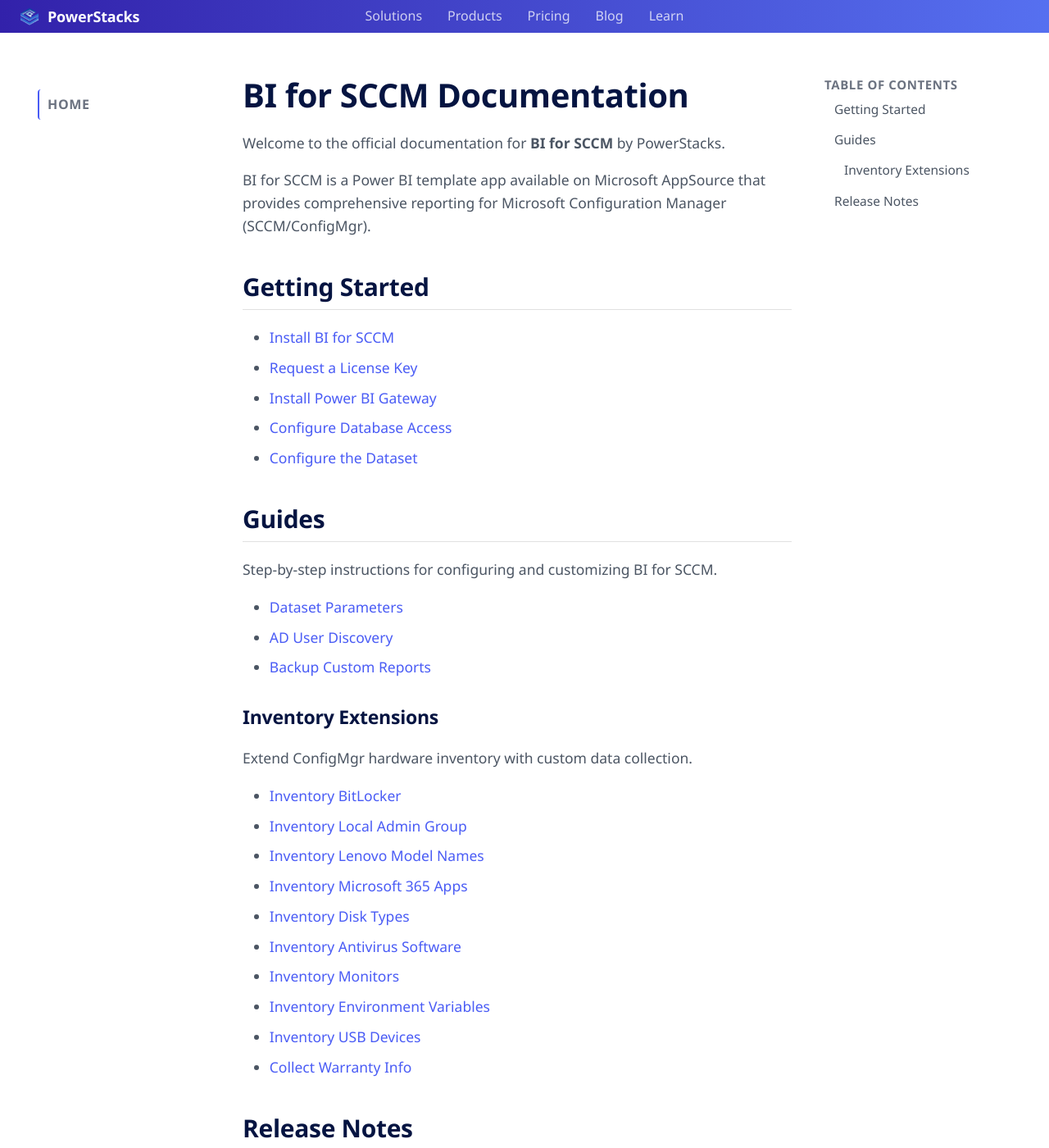
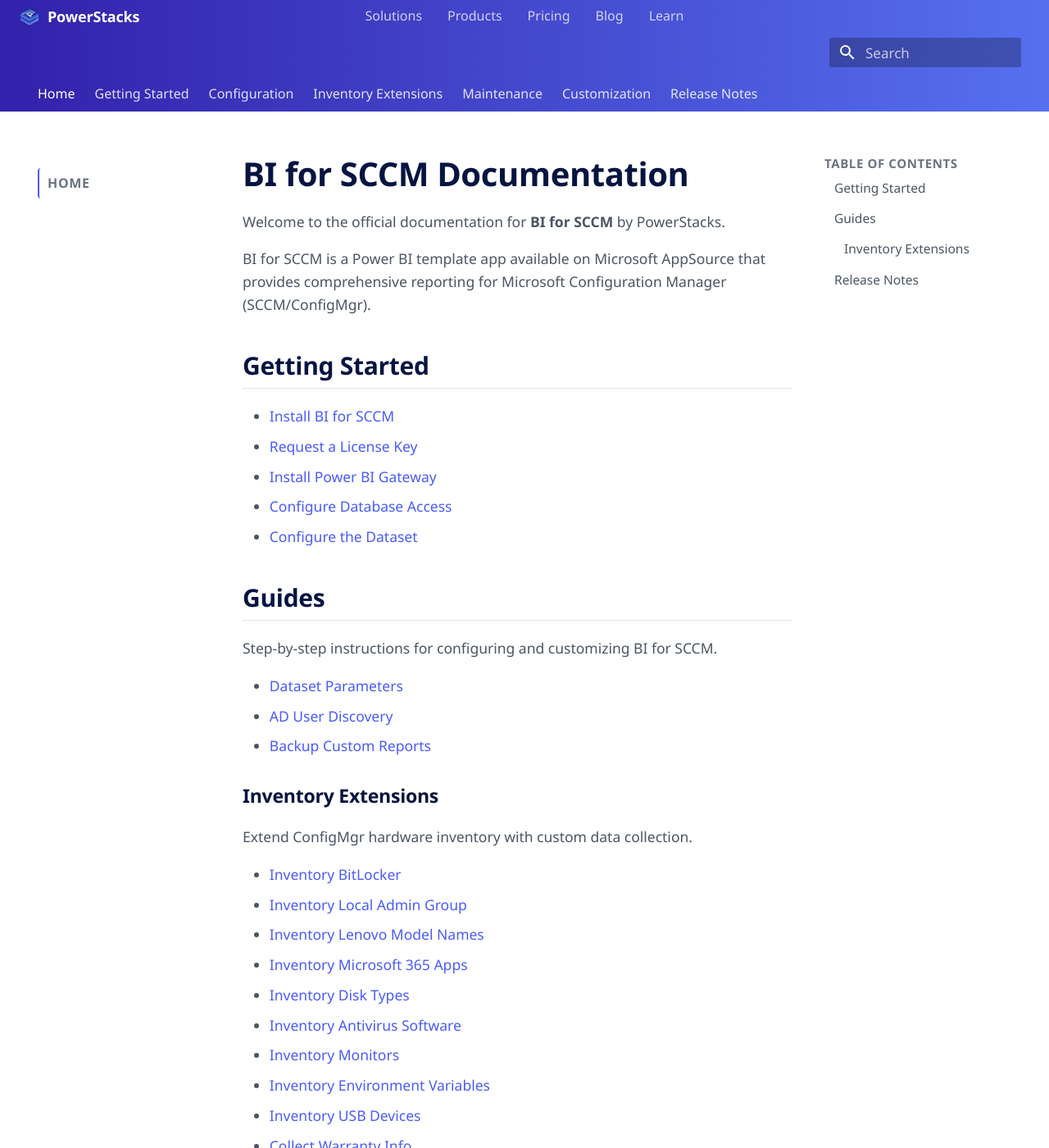
Before and after one commit to powerstacks-corp/BI-for-SCCM, an MkDocs documentation site: the page built from docs/index.md, in a window 1280 px wide and 1400 px high. Shown: the whole window at 82% size. Built offline with MkDocs 1.6.1 and Material for MkDocs 9.7.7, drawn with Linux system fonts in a browser that asks for light colours; some web fonts are replaced; comment, search, counter and statistics services are not loaded.

Commit message:
Fix docs: restore header/tabs, remove dark mode toggle
- Replaced header height:0 collapse with selective hiding of inner
  elements (logo, title, source). Header stays visible with gradient
  background so MkDocs tabs and search continue to work.
- Removed dark mode palette toggle to match light-only main website.

Co-Authored-By: Claude Opus 4.6 <noreply@anthropic.com>

```diff
--- a/docs/stylesheets/microsoft-learn.css
+++ b/docs/stylesheets/microsoft-learn.css
@@ -231,14 +231,21 @@
   }
 }
 
-/* ── Header — collapsed but kept in DOM for tab support ── */
+/* ── Header — show only search, hide branding ── */
 .md-header {
-  height: 0 !important;
-  min-height: 0 !important;
-  padding: 0 !important;
-  overflow: hidden !important;
-  background: transparent !important;
+  background: linear-gradient(90deg, #3221AA 0%, #5670F0 100%) !important;
   box-shadow: none !important;
+}
+
+.md-header__button.md-logo,
+.md-header__title,
+.md-header__source,
+.md-header__option {
+  display: none !important;
+}
+
+.md-header__inner {
+  justify-content: flex-end !important;
 }
 
 /* ── Navigation tabs — PowerStacks secondary bar ── */
--- a/mkdocs.yml
+++ b/mkdocs.yml
@@ -14,18 +14,9 @@ theme:
     text: Segoe UI
     code: Cascadia Code
   palette:
-    - scheme: default
-      primary: custom
-      accent: custom
-      toggle:
-        icon: material/brightness-7
-        name: Switch to dark mode
-    - scheme: slate
-      primary: custom
-      accent: custom
-      toggle:
-        icon: material/brightness-4
-        name: Switch to light mode
+    scheme: default
+    primary: custom
+    accent: custom
   features:
     - navigation.instant
     - navigation.tracking
```
